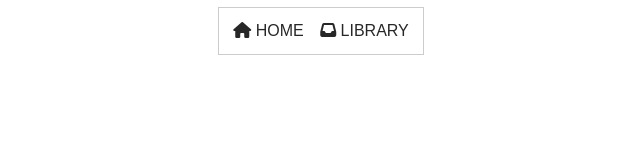
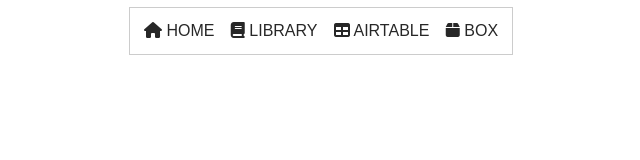
Before and after one commit to KeylorOCE/OCE_Notion, a plain HTML site: page navigation_bar.html in a window 1280 px wide. Shown: the whole page, without its empty margins (319-959 px from the left). Drawn offline with Linux system fonts and the light colour scheme.

Commit message:
Update navigation_bar.html

```diff
--- a/navigation_bar.html
+++ b/navigation_bar.html
@@ -59,7 +59,9 @@
 
 	<nav class="navMenu  border">
 		<a id="home" onclick="navigate(this.id)" href="#"> <i class="fa-solid fa-house"></i> Home</a>
-		<a id="Library" onclick="navigate(this.id)" href="#"> <i class="fa-solid fa-inbox"></i> Library</a>
+		<a id="Library" onclick="navigate(this.id)" href="#"> <i class="fa-solid fa-book"></i> Library</a>
+		<a id="Airtable" onclick="navigate(this.id)" href="#"> <i class="fa-solid fa-table"></i> Airtable</a>
+		<a id="Box" onclick="navigate(this.id)" href="#"> <i class="fa-solid fa-box"></i> Box</a>
 
 
 
@@ -80,7 +82,10 @@
 				window.open("https://example.com", '_blank').focus();
 			else if (id == "Library")
 				window.open("https://example.com", '_blank').focus();
-
+			else if (id == "Airtable")
+				window.open("https://example.com", '_blank').focus();
+			else if (id == "Box")
+				window.open("https://example.com", '_blank').focus();
 
 		}
 	</script>
```
